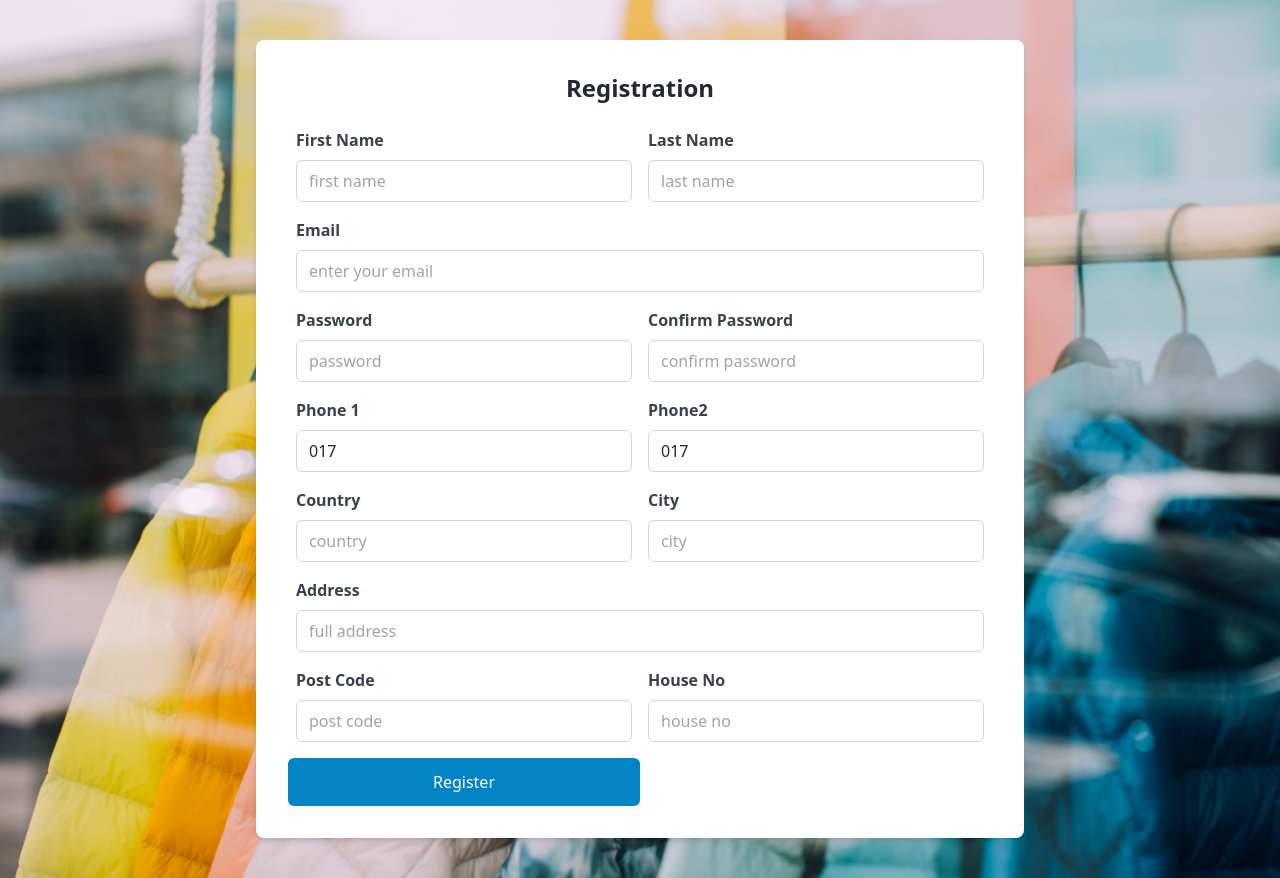
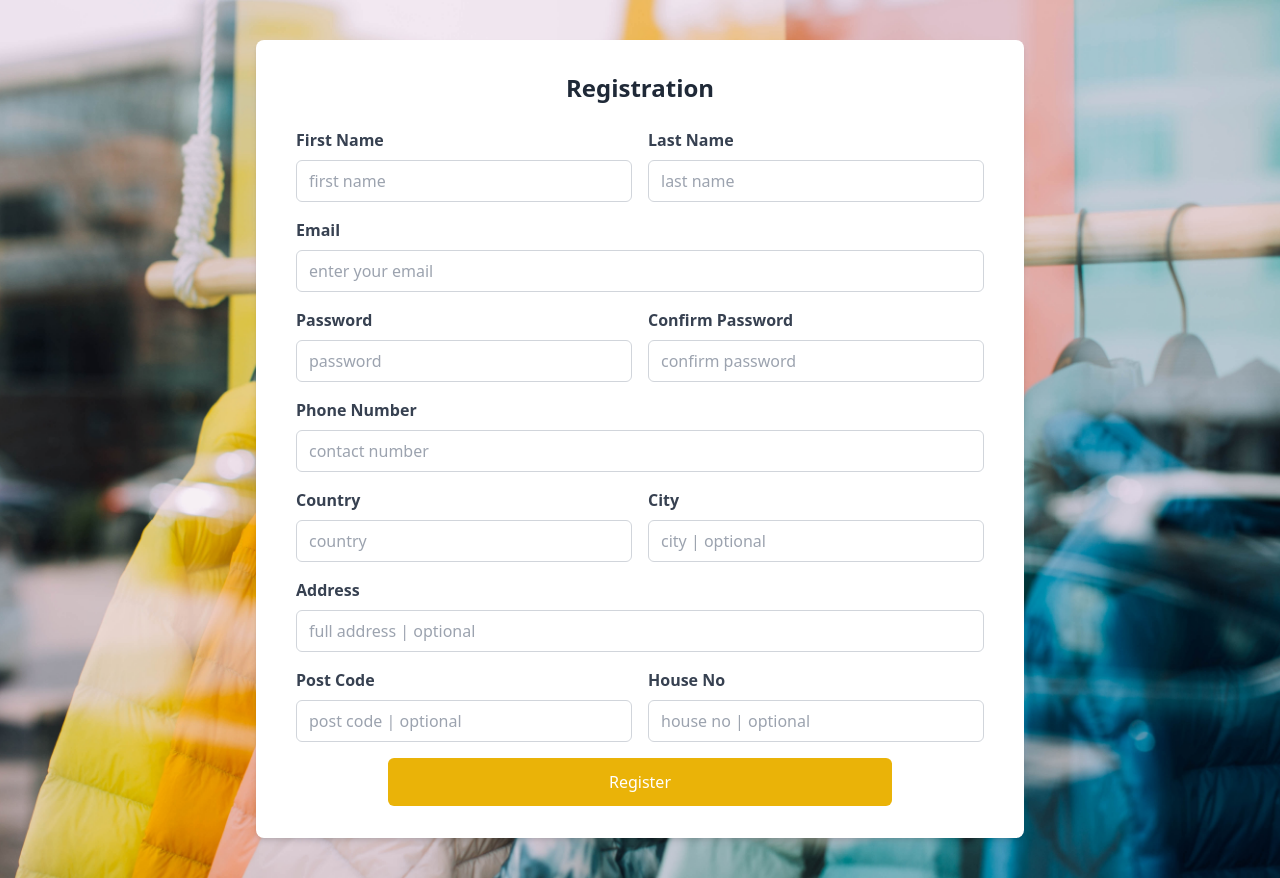
Before and after one commit to tahmid0111/E-commerce-front-end, a React (Vite) app: page /registration in a window 1280 px wide. Built offline with nearby package versions, Linux system fonts and the light colour scheme.

Commit message:
form is changed according to the back-end api

```diff
--- a/src/App.jsx
+++ b/src/App.jsx
@@ -1,31 +1,30 @@
-import { BrowserRouter as Router, Routes, Route, BrowserRouter, useNavigate } from "react-router-dom"
+import { BrowserRouter as Router, Routes, Route } from "react-router-dom";
 
-
-import HomePage from "./Pages/HomePage"
-import ProfilePage from "./Pages/profile/ProfilePage"
-import CartPage from "./Pages/CartPage"
-import FavouratesPage from "./Pages/FavouratesPage"
-import RegistrationPage from "./Pages/profile/RegistrationPage"
-import LoginPage from "./Pages/profile/LoginPage"
+import HomePage from "./Pages/HomePage";
+import ProfilePage from "./Pages/profile/ProfilePage";
+import CartPage from "./Pages/CartPage";
+import FavouratesPage from "./Pages/FavouratesPage";
+import RegistrationPage from "./Pages/profile/RegistrationPage";
+import LoginPage from "./Pages/profile/LoginPage";
 
 function App() {
-
-
   return (
     <>
-
       <Router>
         <Routes>
           <Route path="/" element={<HomePage />} />
+
+          <Route path="/registration" element={<RegistrationPage />} />
           <Route path="/login" element={<LoginPage />} />
+          <Route path="/profile" element={<ProfilePage />} />
+
           <Route path="/favourates" element={<FavouratesPage />} />
           <Route path="/cart" element={<CartPage />} />
-          <Route path="/profile" element={<ProfilePage />} />
-          <Route path="/registration" element={<RegistrationPage />} />
+
           <Route path="/searchbybrand/:id" element={<FavouratesPage />} />
         </Routes>
       </Router>
     </>
-  )
+  );
 }
-export default App
+export default App;
--- a/src/Components/HomePage/Brands.jsx
+++ b/src/Components/HomePage/Brands/Brands.jsx
@@ -1,6 +1,6 @@
 import React, { useEffect, useState } from "react";
 import SingleBrand from "./SingleBrand";
-import ProductsTitle from "./Products/ProductsTitle";
+import ProductsTitle from "../Products/ProductsTitle";
 
 const Brands = () => {
   const [brands, setBrands] = useState([]);
@@ -10,13 +10,15 @@ const Brands = () => {
       .then((res) => res.json())
       .then((data) => setBrands(data.data));
   }, []);
+  const randomNumber = Math.floor(Math.random() * 7); // Multiply by 7 to get a range of 0-6
+
   return (
     <div className="grid grid-cols-12 mx-10 my-10">
       {/* you must have to send a title to show it in the top */}
       <ProductsTitle title={"Top Brands"} />
       <div className="col-span-12">
         <div className="flex">
-          {brands.slice(0, 4).map((item, i) => (
+          {brands.slice(randomNumber, randomNumber + 4).map((item, i) => (
             <SingleBrand key={i} item={item} />
           ))}
         </div>
--- a/src/Components/Shared/Navbar.jsx
+++ b/src/Components/Shared/Navbar.jsx
@@ -19,7 +19,7 @@ const Navbar = () => {
         <div className="col-span-4 mx-auto">
           <Link to="/">
             <img
-              src="logo.png"
+              src="/public/logo.png"
               alt="logo"
               className="w-[100px] md:w-[100px] lg:w-[100px]"
             />
--- a/src/Pages/HomePage.jsx
+++ b/src/Pages/HomePage.jsx
@@ -1,7 +1,7 @@
 import React from 'react'
 import MenWomen from '../Components/HomePage/MenWomen'
 import Products from '../Components/HomePage/Products/Products'
-import Brands from '../Components/HomePage/Brands'
+import Brands from '../Components/HomePage/Brands/Brands'
 import Hero from '../Components/HomePage/Hero/Hero'
 import Layout from '../Layout/Layout'
 // import SingleHero from '../Components/HomePage/Hero/SingleHero'
--- a/src/Pages/profile/RegistrationPage.jsx
+++ b/src/Pages/profile/RegistrationPage.jsx
@@ -1,75 +1,68 @@
 import axios from "axios";
 import React, { useState } from "react";
 import { useNavigate } from "react-router-dom";
-// import { FormControl, Label, Input, Button, Group } from "daisyui";
+import { RegisterUser } from "../../apiRequest/userApi";
 
 function RegistrationPage() {
-  let navigate = useNavigate()
+  let navigate = useNavigate();
   const [formData, setFormData] = useState({
     FirstName: "",
     LastName: "",
     Email: "",
     Password: "",
-    Phone: {
-      Phone1: "017",
-      Phone2: "017",
-    },
+    Phone: "",
     Country: "",
-    City: "",
+    Image: "",
     Address: "",
     PostCode: "",
     HouseNo: "",
   });
-
   // getting the confirm password
-  const [confirmPass, setConfirmPass] = useState('')
+  const [confirmPass, setConfirmPass] = useState("");
   const handleChange2 = (event) => {
-    setConfirmPass(event.target.value)
-  }
+    setConfirmPass(event.target.value);
+  };
 
   const handleChange = (event) => {
     const { name, value } = event.target;
-
-    // If the property is nested, handle the nested update
-    if (name.includes('Phone.')) {
-      const phoneProperty = name.split('.')[1];
-      setFormData((prevData) => ({
-        ...prevData,
-        Phone: {
-          ...prevData.Phone,
-          [phoneProperty]: value,
-        },
-      }));
-    } else {
-      // If not nested, update directly
     setFormData((prevData) => ({
       ...prevData,
       [name]: value,
     }));
   };
+
+  const handleSubmit = async (event) => {
+    event.preventDefault();
+    // Check if the password and confirm password matches
+    if (formData.Password !== confirmPass) {
+      console.log("Passwords do not match");
+    }
+    console.log(formData)
+    try {
+      const result = await RegisterUser(formData)
+      console.log(result.data)
+      // ... handle successful registration
+    } catch (error) {
+      console.error("Error submitting registration:", error);
+      // Display user-friendly error message
+    }
   };
 
-const handleSubmit = (event) => {
-  event.preventDefault();
-      // Check if the password and confirm password match
-      if (formData.Password !== confirmPass) {
-        console.log('Passwords do not match');
-      }else{
-      // Proceed with your form submission logic if passwords match
-      axios.post('http://localhost:8080/user/api/v1/registeruser', formData)
-      navigate('/login')
-      }
-}
-
   return (
-    <div className="bg-yellow-500 py-10 px-4 bg-center bg-cover" style={{backgroundImage: 'url("/bg-05.jpg")'}}>
+    <div
+      className="bg-yellow-500 py-10 px-4 bg-center bg-cover"
+      style={{ backgroundImage: 'url("/bg-05.jpg")' }}>
       <form
         className="mx-auto max-w-3xl p-8 bg-white rounded-lg shadow-md grid grid-cols-12"
         onSubmit={handleSubmit}>
-        <h2 className="text-2xl font-bold text-center mb-6 col-span-12">Registration</h2>
+        <h2 className="text-2xl font-bold text-center mb-6 col-span-12">
+          Registration
+        </h2>
 
         <div className="mb-4 mx-2 col-span-6">
-          <label htmlFor="FirstName" className="block text-gray-700 font-bold mb-2">
+          <label
+            htmlFor="FirstName"
+            className="block text-gray-700 font-bold mb-2">
             First Name
           </label>
           <input
@@ -84,7 +77,9 @@ const handleSubmit = (event) => {
           />
         </div>
         <div className="mb-4 mx-2 col-span-6">
-          <label htmlFor="LastName" className="block text-gray-700 font-bold mb-2">
+          <label
+            htmlFor="LastName"
+            className="block text-gray-700 font-bold mb-2">
             Last Name
           </label>
           <input
@@ -114,7 +109,9 @@ const handleSubmit = (event) => {
           />
         </div>
         <div className="mb-4 mx-2 col-span-6">
-          <label htmlFor="Password" className="block text-gray-700 font-bold mb-2">
+          <label
+            htmlFor="Password"
+            className="block text-gray-700 font-bold mb-2">
             Password
           </label>
           <input
@@ -129,7 +126,9 @@ const handleSubmit = (event) => {
           />
         </div>
         <div className="mb-4 mx-2 col-span-6">
-          <label htmlFor="ConfirmPassword" className="block text-gray-700 font-bold mb-2">
+          <label
+            htmlFor="ConfirmPassword"
+            className="block text-gray-700 font-bold mb-2">
             Confirm Password
           </label>
           <input
@@ -143,37 +142,27 @@ const handleSubmit = (event) => {
             required
           />
         </div>
-        <div className="mb-4 mx-2 col-span-6">
-          <label htmlFor="Phone1" className="block text-gray-700 font-bold mb-2">
-          Phone 1
+        <div className="mb-4 mx-2 col-span-12">
+          <label
+            htmlFor="Phone1"
+            className="block text-gray-700 font-bold mb-2">
+            Phone Number
           </label>
           <input
             type="number"
             id="Phone1"
-            name="Phone.Phone1"
-            value={formData.Phone.Phone1}
+            name="Phone"
+            value={formData.Phone}
             onChange={handleChange}
             className="w-full px-3 py-2 border border-gray-300 rounded-md focus:outline-none focus:ring focus:ring-indigo-500 focus:ring-opacity-50"
-            placeholder="phone"
+            placeholder="contact number"
             required
           />
         </div>
         <div className="mb-4 mx-2 col-span-6">
-          <label htmlFor="Phone2" className="block text-gray-700 font-bold mb-2">
-          Phone2
-          </label>
-          <input
-            type="number"
-            id="Phone2"
-            name="Phone.Phone2"
-            value={formData.Phone.Phone2}
-            onChange={handleChange}
-            className="w-full px-3 py-2 border border-gray-300 rounded-md focus:outline-none focus:ring focus:ring-indigo-500 focus:ring-opacity-50"
-            placeholder="phone"
-          />
-        </div>
-        <div className="mb-4 mx-2 col-span-6">
-          <label htmlFor="Country" className="block text-gray-700 font-bold mb-2">
+          <label
+            htmlFor="Country"
+            className="block text-gray-700 font-bold mb-2">
             Country
           </label>
           <input
@@ -194,15 +183,17 @@ const handleSubmit = (event) => {
           <input
             type="text"
             id="City"
-            name="City"
-            value={formData.City}
+            name="Image"
+            value={formData.Image}
             onChange={handleChange}
             className="w-full px-3 py-2 border border-gray-300 rounded-md focus:outline-none focus:ring focus:ring-indigo-500 focus:ring-opacity-50"
-            placeholder="city"
+            placeholder="city | optional"
           />
         </div>
         <div className="mb-4 mx-2 col-span-12">
-          <label htmlFor="Address" className="block text-gray-700 font-bold mb-2">
+          <label
+            htmlFor="Address"
+            className="block text-gray-700 font-bold mb-2">
             Address
           </label>
           <input
@@ -212,11 +203,13 @@ const handleSubmit = (event) => {
             value={formData.Address}
             onChange={handleChange}
             className="w-full px-3 py-2 border border-gray-300 rounded-md focus:outline-none focus:ring focus:ring-indigo-500 focus:ring-opacity-50"
-            placeholder="full address"
+            placeholder="full address | optional"
           />
         </div>
         <div className="mb-4 mx-2 col-span-6">
-          <label htmlFor="PostCode" className="block text-gray-700 font-bold mb-2">
+          <label
+            htmlFor="PostCode"
+            className="block text-gray-700 font-bold mb-2">
             Post Code
           </label>
           <input
@@ -226,11 +219,13 @@ const handleSubmit = (event) => {
             value={formData.PostCode}
             onChange={handleChange}
             className="w-full px-3 py-2 border border-gray-300 rounded-md focus:outline-none focus:ring focus:ring-indigo-500 focus:ring-opacity-50"
-            placeholder="post code"
+            placeholder="post code | optional"
           />
         </div>
         <div className="mb-4 mx-2 col-span-6">
-          <label htmlFor="HouseNo" className="block text-gray-700 font-bold mb-2">
+          <label
+            htmlFor="HouseNo"
+            className="block text-gray-700 font-bold mb-2">
             House No
           </label>
           <input
@@ -240,16 +235,16 @@ const handleSubmit = (event) => {
             value={formData.HouseNo}
             onChange={handleChange}
             className="w-full px-3 py-2 border border-gray-300 rounded-md focus:outline-none focus:ring focus:ring-indigo-500 focus:ring-opacity-50"
-            placeholder="house no"
+            placeholder="house no | optional"
           />
         </div>
 
         {/* ... other form fields ... */}
 
-        <div className="col-span-6">
+        <div className="col-span-12 px-[100px]">
           <button
             type="submit"
-          className="w-full py-3 bg-sky-600 text-white rounded-md hover:bg-sky-700 focus:outline-none focus:ring focus:ring-indigo-200 focus:ring-opacity-50">
+            className="w-full py-3 bg-yellow-500 text-white rounded-md hover:bg-yellow-600 focus:outline-none focus:ring focus:ring-indigo-200 focus:ring-opacity-50">
             Register
           </button>
         </div>
--- /dev/null
+++ b/src/apiRequest/userApi.js
@@ -0,0 +1,9 @@
+import axios from "axios"
+
+const USER = 'http://localhost:8080/user/api/v1'
+const PRODUCT = 'http://localhost:8080/product/api/v1'
+
+export const RegisterUser = async (formData) => {
+    let result = await axios.post(`${USER}/registeruser`, formData)
+    return result;
+}
```
Also changed, not shown: src/Components/HomePage/Brands/SingleBrand.jsx (renamed from src/Components/HomePage/SingleBrand.jsx), src/apiRequest/apiRequest.js (deleted), src/apiRequest/productApi.js (added), src/apiRequest/tokenApi.js (added). Lines whose indentation alone changed are shown as unchanged.
